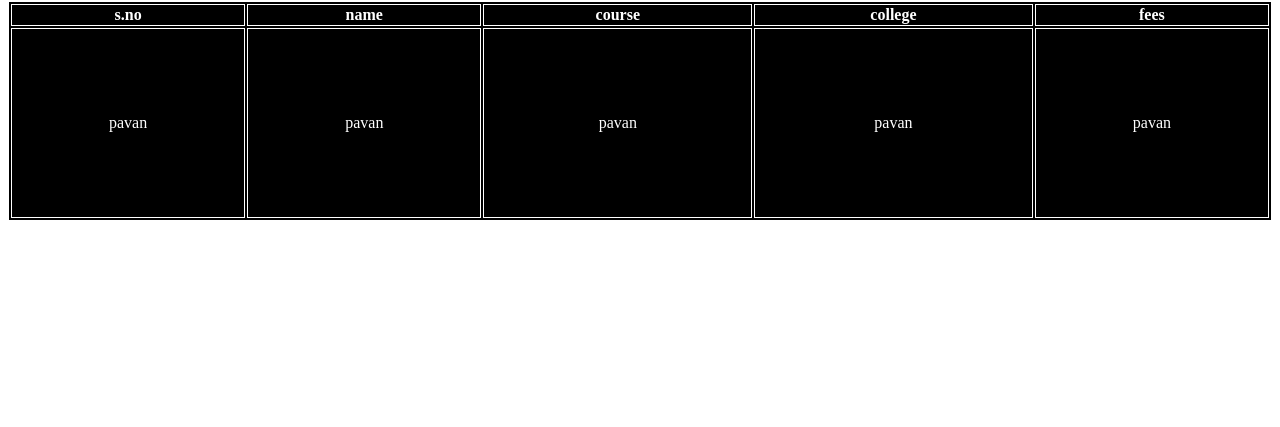
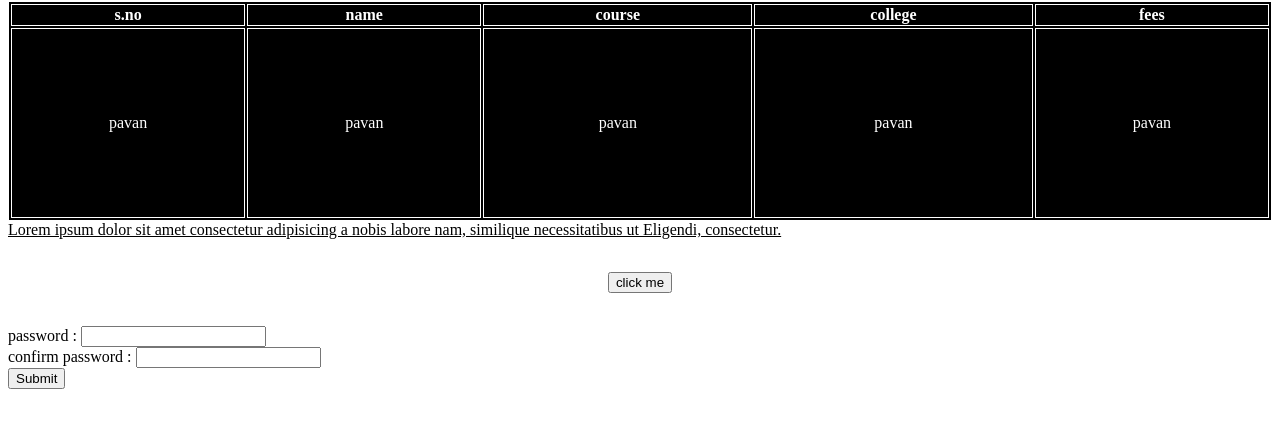
Before and after one commit to pavankumarmareboina/Work-Space-js, a plain HTML site: page js Dom/js-Dom/index.html in a window 1280 px wide. Shown: the part 79-506 px from the top of the page. Drawn offline with Linux system fonts and the light colour scheme.

Commit message:
Update index.html

```diff
--- a/js Dom/js-Dom/index.html
+++ b/js Dom/js-Dom/index.html
@@ -34,7 +34,27 @@
         </table>
     </div>
 
+    <u>Lorem ipsum dolor sit amet consectetur adipisicing a nobis labore nam, similique necessitatibus ut Eligendi, consectetur.</u>
 
+<center style="margin: 33px;">
+    <button class="btn">click me</button>
+ <h1 class="replace"></h1>
+</center>
+
+
+<form class="form" onclick="return validform()">
+    <div>
+        <label for="#">password :</label>
+        <input type="password" class="password ">
+    </div>
+    <div>
+        <label for="#">confirm password :</label>
+        <input type="password" class="confirm">
+    </div>
+    <div>
+        <input type="submit" name="" id="btn">
+    </div>
+</form>
 
     <script src="./script.js"></script>
 </body>
```
